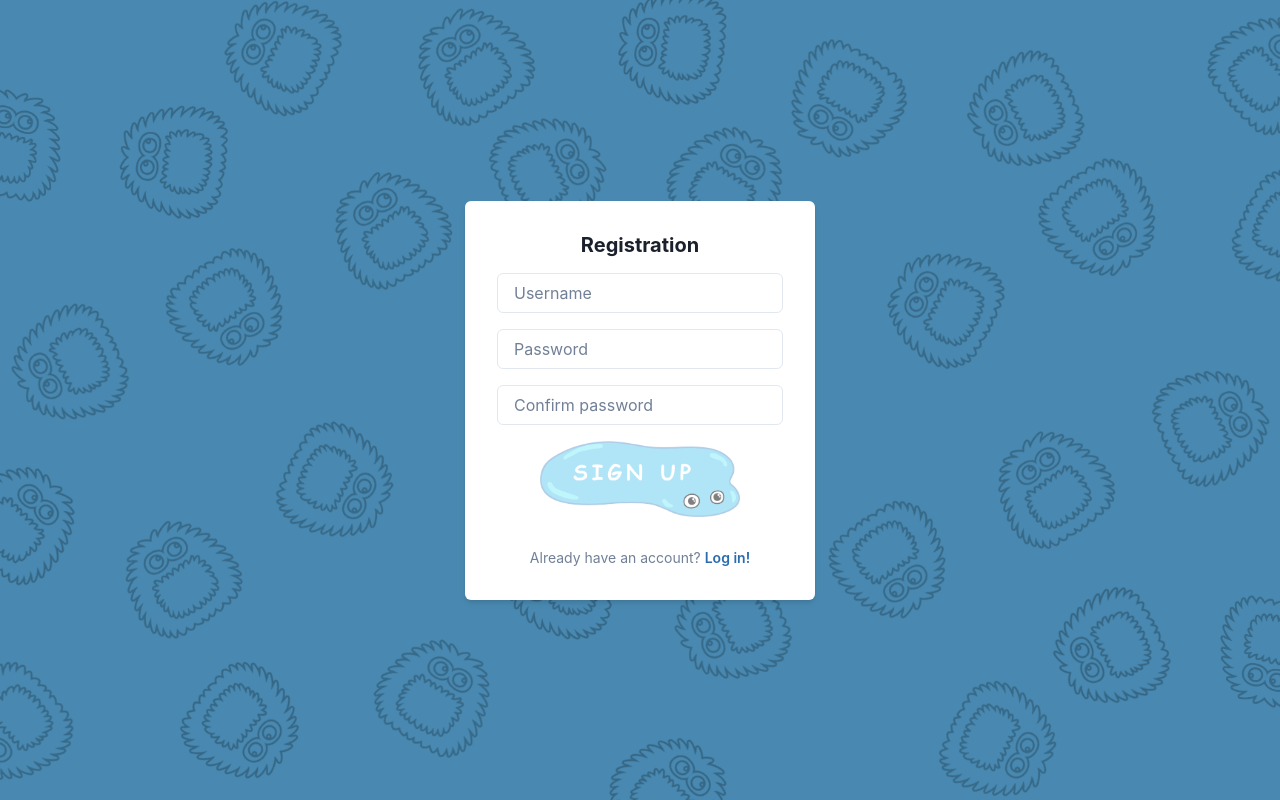
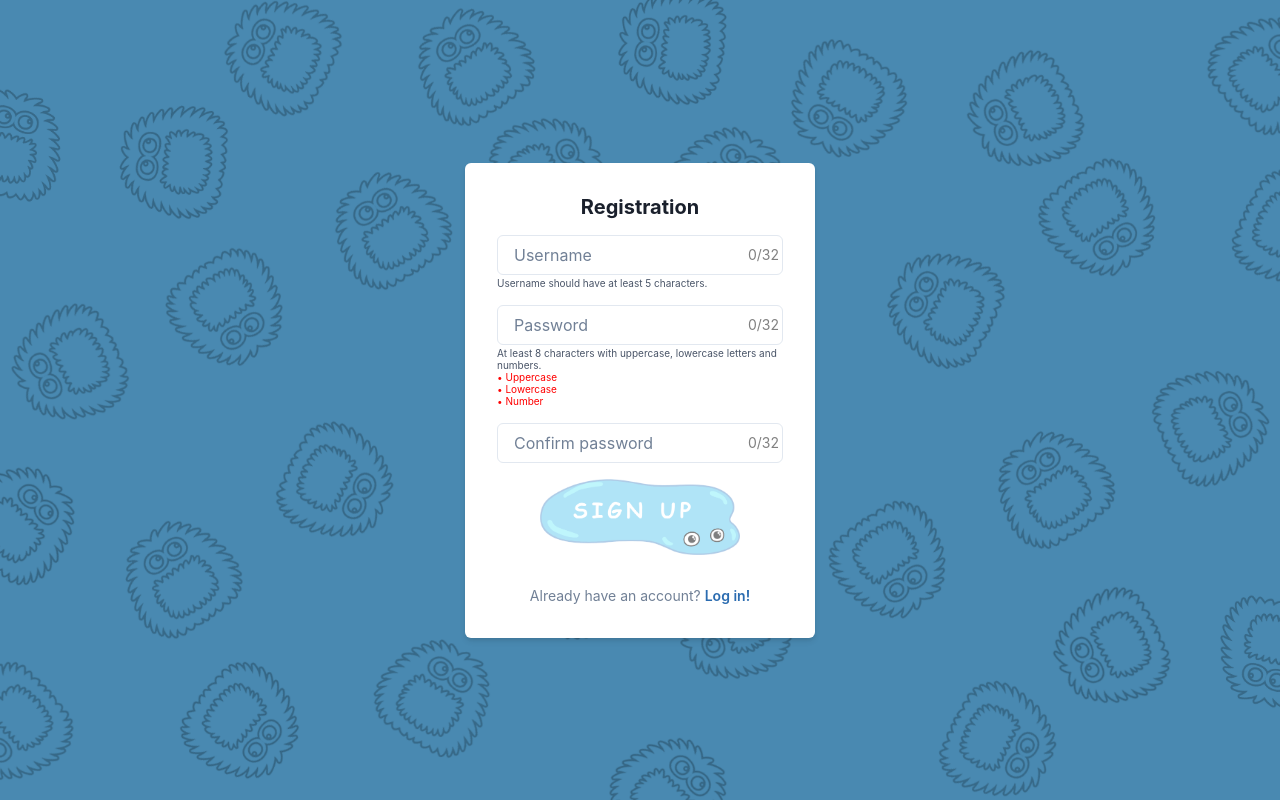
Before and after one commit to yyankaz/frontend, a React (Create React App) app: page /user/register in a window 1280 px wide. Built offline with nearby package versions, Linux system fonts and the light colour scheme.

Commit message:
symbol's counters and ux-validation has been added

```diff
--- a/src/pages/LoginPage.jsx
+++ b/src/pages/LoginPage.jsx
@@ -4,6 +4,8 @@ import {
   Input,
   VStack,
   Text,
+  InputGroup,
+  InputRightElement
 } from "@chakra-ui/react";
 
 import { useNavigate } from "react-router-dom";
@@ -15,6 +17,22 @@ export default function LoginPage() {
 const navigate = useNavigate();
 const [username, setUsername] = useState("");
 const [password, setPassword] = useState("");
+  const length_password = password.length;
+  const length_username = username.length;
+
+  const counterColor_password =
+  length_password === 0
+    ? "gray"
+    : length_password < 8
+    ? "red"
+    : "green";
+
+  const counterColor_username =
+  length_username === 0
+    ? "gray"
+    : length_username < 5
+    ? "red"
+    : "green";
 
   const login = async () => {
     const params = new URLSearchParams();
@@ -59,18 +77,37 @@ const [password, setPassword] = useState("");
         <VStack spacing={4}>
           <Heading size="md">Logging in</Heading>
 
-            <Input
+          <InputGroup>
+          <Input
             placeholder="Username"
             value={username}
+            maxLength={32}
             onChange={(e) => setUsername(e.target.value)}
           />
 
+            <InputRightElement width="39px">
+              <Text fontSize="sm" color={counterColor_username}>
+                {length_username}/{32}
+              </Text>
+            </InputRightElement>
+          </InputGroup>
+
+          <InputGroup>
           <Input
             placeholder="Password"
             type="password"
             value={password}
+            maxLength={32}
             onChange={(e) => setPassword(e.target.value)}
           />
+
+            <InputRightElement width="39px">
+              <Text fontSize="sm" color={counterColor_password}>
+                {length_password}/{32}
+              </Text>
+            </InputRightElement>
+          </InputGroup>
+
 
             <VStack spacing={1}>
               <div className="slime-btn-log_in" onClick={login}></div>
--- a/src/pages/RegisterPage.jsx
+++ b/src/pages/RegisterPage.jsx
@@ -4,6 +4,10 @@ import {
   Input,
   VStack,
   Text,
+  InputGroup,
+  InputRightElement,
+  FormHelperText,
+  FormControl
 } from "@chakra-ui/react";
 import { useNavigate } from "react-router-dom";
 import { useState } from "react";
@@ -18,6 +22,42 @@ export default function RegisterPage() {
   const [confirmPassword, setConfirmPassword] = useState("");
 
   const passwordsMatch = password === confirmPassword;
+  const passwordValid =
+  /^(?=.*[a-z])(?=.*[A-Z])(?=.*\d).{8,}$/.test(password);
+  const hasUpper = /[A-Z]/.test(password);
+  const hasLower = /[a-z]/.test(password);
+  const hasNumber = /\d/.test(password);
+  const formValid =
+  username.length >= 5 &&
+  passwordValid &&
+  password === confirmPassword;
+
+
+  const length_password = password.length;
+  const length_confirmPassword = confirmPassword.length;
+  const length_username = username.length;
+
+  const counterColor_password =
+  length_password === 0
+    ? "gray"
+    : length_password < 8
+    ? "red"
+    : "green";
+
+    const counterColor_confirmPassword =
+  length_confirmPassword === 0
+    ? "gray"
+    : length_confirmPassword < 8
+    ? "red"
+    : "green";
+
+  const counterColor_username =
+  length_username === 0
+    ? "gray"
+    : length_username < 5
+    ? "red"
+    : "green";
+
 
   const register = async () => {
   if (password !== confirmPassword) return;
@@ -58,30 +98,82 @@ export default function RegisterPage() {
         <VStack spacing={4}>
           <Heading size="md">Registration</Heading>
 
+          <FormControl>
+          <InputGroup>
           <Input
             placeholder="Username"
             value={username}
+            maxLength={32}
             onChange={(e) => setUsername(e.target.value)}
           />
 
+            <InputRightElement width="39px">
+              <Text fontSize="sm" color={counterColor_username}>
+                {length_username}/{32}
+              </Text>
+            </InputRightElement>
+          </InputGroup>
+
+            <FormHelperText fontSize="10px"  mt="2px">
+              Username should have at least 5 characters.
+            </FormHelperText>
+          </FormControl>
+
+          <FormControl>
+          <InputGroup>
           <Input
             placeholder="Password"
             type="password"
             value={password}
+            maxLength={32}
             onChange={(e) => setPassword(e.target.value)}
           />
 
+            <InputRightElement width="39px">
+              <Text fontSize="sm" color={counterColor_password}>
+                {length_password}/{32}
+              </Text>
+            </InputRightElement>
+          </InputGroup>
+            <FormHelperText fontSize="10px"  mt="2px">
+              At least 8 characters with uppercase, lowercase letters and numbers.
+            <Text color={hasUpper ? "green" : "red"}>
+              • Uppercase
+            </Text>
+            <Text color={hasLower ? "green" : "red"}>
+              • Lowercase
+            </Text>
+            <Text color={hasNumber ? "green" : "red"}>
+              • Number
+            </Text>
+            </FormHelperText>
+          </FormControl>
+
+          <FormControl>
+          <InputGroup>
           <Input
             placeholder="Confirm password"
             type="password"
             value={confirmPassword}
+            maxLength={32}
             onChange={(e) => setConfirmPassword(e.target.value)}
           />
 
+            <InputRightElement width="39px">
+              <Text fontSize="sm" color={counterColor_confirmPassword}>
+                {length_confirmPassword}/{32}
+              </Text>
+            </InputRightElement>
+          </InputGroup>
+          </FormControl>
+
           <div
-            className={`slime-btn-sign-up ${
-              !passwordsMatch || !password ? "disabled" : ""
-            }`} onClick={register}
+            className="slime-btn-sign-up"
+            onClick={formValid ? register : undefined}
+            style={{
+              opacity: formValid ? 1 : 0.5,
+              pointerEvents: formValid ? "auto" : "none",
+            }}
           ></div>
 
           {!passwordsMatch && confirmPassword && (
--- a/src/pages/TasksPage.jsx
+++ b/src/pages/TasksPage.jsx
@@ -19,6 +19,7 @@ const [isCreateOpen, setIsCreateOpen] = useState(false);
 
 const { boardId } = useParams();
 const navigate = useNavigate();
+
 
 const MotionBox = motion(Box);
 
--- a/src/pages/boards/CreateBoardModal.jsx
+++ b/src/pages/boards/CreateBoardModal.jsx
@@ -1,10 +1,16 @@
-import { Box, Input, VStack, Text } from "@chakra-ui/react";
+import { Box,
+  Input,
+  VStack,
+  Text,
+  InputGroup,
+  InputRightElement } from "@chakra-ui/react";
 import { useState } from "react";
 import "./CreateBoardModal.css";
 
 export default function CreateBoardModal({ onClose, onCreated }) {
   const [boardName, setBoardName] = useState("");
   const [color, setColor] = useState("PINK");
+  const length_boardName = boardName.length;
 
     const createBoard = async () => {
   if (!boardName.trim()) return;
@@ -41,11 +47,20 @@ export default function CreateBoardModal({ onClose, onCreated }) {
             Create board
           </Text>
 
+          <InputGroup>
           <Input
               placeholder="Board title"
               value={boardName}
+              maxLength={50}
               onChange={(e) => setBoardName(e.target.value)}
-            />
+          />
+
+            <InputRightElement width="39px">
+              <Text fontSize="sm">
+                {length_boardName}/{50}
+              </Text>
+            </InputRightElement>
+          </InputGroup>
 
           <Text fontSize="sm" color="gray.500">
             Choose color
--- a/src/pages/boards/EditBoardModal.jsx
+++ b/src/pages/boards/EditBoardModal.jsx
@@ -1,4 +1,9 @@
-import { Box, Input, VStack, Text } from "@chakra-ui/react";
+import { Box,
+  Input,
+  VStack,
+  Text,
+  InputGroup,
+  InputRightElement } from "@chakra-ui/react";
 import { useState, useEffect } from "react";
 import "./EditBoardModal.css";
 
@@ -6,6 +11,7 @@ export default function EditBoardModal({ board, onClose, onUpdated }) {
 
   const [boardName, setBoardName] = useState("");
   const [color, setColor] = useState("");
+  const length_boardName = boardName.length;
 
     useEffect(() => {
       if (board) {
@@ -52,11 +58,20 @@ export default function EditBoardModal({ board, onClose, onUpdated }) {
             Edit board
           </Text>
 
+          <InputGroup>
           <Input
               placeholder="Board title"
               value={boardName}
+              maxLength={50}
               onChange={(e) => setBoardName(e.target.value)}
-            />
+          />
+
+            <InputRightElement width="39px">
+              <Text fontSize="sm">
+                {length_boardName}/{50}
+              </Text>
+            </InputRightElement>
+          </InputGroup>
 
           <Text fontSize="sm" color="gray.500">
             Choose color
--- a/src/pages/tasks/CreateTaskModal.jsx
+++ b/src/pages/tasks/CreateTaskModal.jsx
@@ -1,10 +1,16 @@
-import { Box, Input, VStack, Text } from "@chakra-ui/react";
+import { Box,
+  Input,
+  VStack,
+  Text,
+  InputGroup,
+  InputRightElement } from "@chakra-ui/react";
 import { useState } from "react";
 import "./CreateTaskModal.css";
 
 export default function CreateTaskModal({ boardId, onClose, onCreated }) {
   const [taskDescription, setTaskDescription] = useState("");
   const [finished] = useState(false);
+  const length_taskDescription = taskDescription.length;
 
   const createTask = async () => {
   if (!taskDescription.trim()) return;
@@ -42,12 +48,19 @@ export default function CreateTaskModal({ boardId, onClose, onCreated }) {
             Create task
           </Text>
 
+          <InputGroup>
           <Input
               placeholder="Task description"
               value={taskDescription}
+              maxLength={99}
               onChange={(e) => setTaskDescription(e.target.value)}
-            />
-
+          />
+            <InputRightElement width="39px">
+              <Text fontSize="sm">
+                {length_taskDescription}/{99}
+              </Text>
+            </InputRightElement>
+          </InputGroup>
 
           <VStack spacing={4}>
             <div
--- a/src/pages/tasks/EditTaskModal.jsx
+++ b/src/pages/tasks/EditTaskModal.jsx
@@ -1,10 +1,16 @@
-import { Box, Input, VStack, Text } from "@chakra-ui/react";
+import { Box,
+  Input,
+  VStack,
+  Text,
+  InputGroup,
+  InputRightElement } from "@chakra-ui/react";
 import { useState, useEffect } from "react";
 import "./EditTaskModal.css";
 
 export default function EditTaskModal({ task, onClose, onUpdated }) {
 
   const [taskDescription, setTaskDescription] = useState("");
+  const length_taskDescription = taskDescription.length;
 
   useEffect(() => {
     if (task) {
@@ -52,11 +58,19 @@ export default function EditTaskModal({ task, onClose, onUpdated }) {
             Edit task
           </Text>
 
+          <InputGroup>
           <Input
               placeholder="Task description"
               value={taskDescription}
+              maxLength={99}
               onChange={(e) => setTaskDescription(e.target.value)}
-            />
+          />
+            <InputRightElement width="39px">
+              <Text fontSize="sm">
+                {length_taskDescription}/{99}
+              </Text>
+            </InputRightElement>
+          </InputGroup>
 
 
           <VStack spacing={4}>
```
